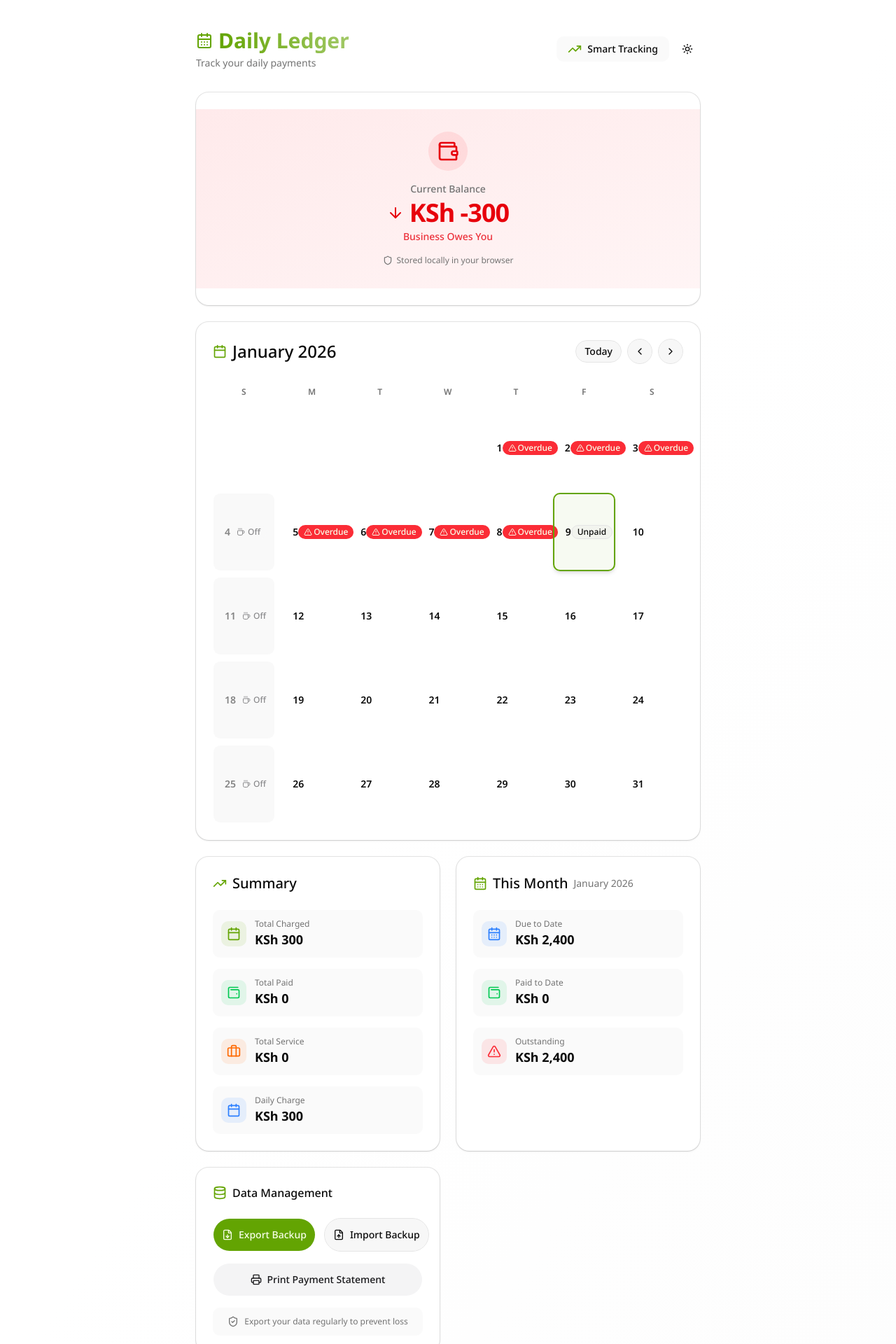
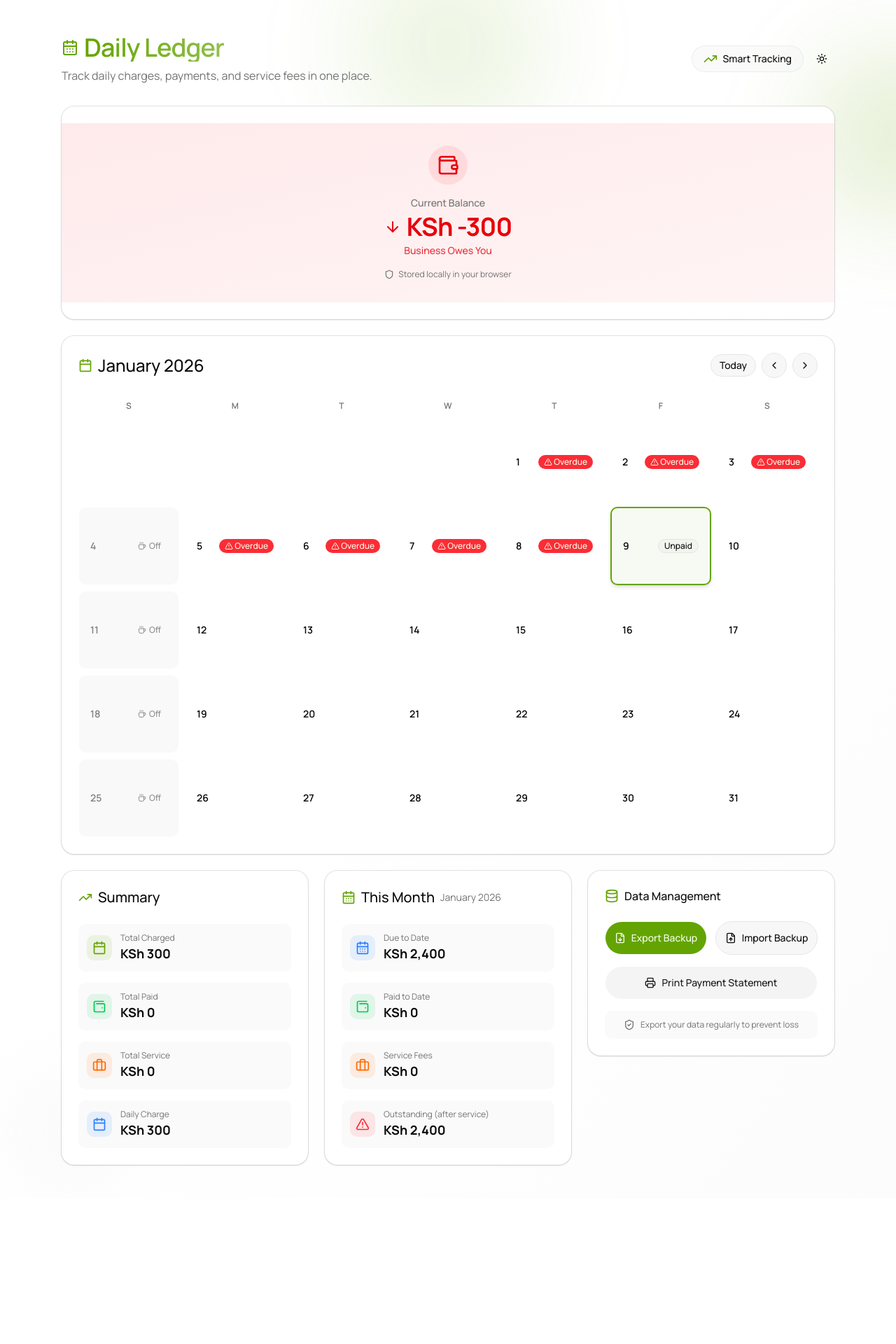
Before and after one commit to Clinton-Okumu/Daily_ledger, a Next.js app: page / in a window 1280 px wide. Shown: the top 1920 px of the page at 70% size. After the commit the page ends 1712 px from the top, so only its background shows below. Built offline with nearby package versions, Linux system fonts and the light colour scheme.

Commit message:
updated components

```diff
--- a/app/globals.css
+++ b/app/globals.css
@@ -9,6 +9,7 @@
   --color-foreground: var(--foreground);
   --font-sans: var(--font-sans);
   --font-mono: var(--font-geist-mono);
+  --font-display: var(--font-display);
   --color-sidebar-ring: var(--sidebar-ring);
   --color-sidebar-border: var(--sidebar-border);
   --color-sidebar-accent-foreground: var(--sidebar-accent-foreground);
@@ -121,6 +122,6 @@
     @apply border-border outline-ring/50;
   }
   body {
-    @apply bg-background text-foreground;
+    @apply bg-background text-foreground font-sans;
   }
 }
--- a/app/layout.tsx
+++ b/app/layout.tsx
@@ -1,17 +1,20 @@
 import type { Metadata } from "next";
-import { Geist, Geist_Mono, Noto_Sans } from "next/font/google";
+import { Fraunces, Geist_Mono, Manrope } from "next/font/google";
 import "./globals.css";
 import { ThemeProvider } from "@/components/ThemeProvider";
 
-const notoSans = Noto_Sans({variable:'--font-sans'});
-
-const geistSans = Geist({
-  variable: "--font-geist-sans",
+const manrope = Manrope({
+  variable: "--font-sans",
   subsets: ["latin"],
 });
 
 const geistMono = Geist_Mono({
   variable: "--font-geist-mono",
+  subsets: ["latin"],
+});
+
+const fraunces = Fraunces({
+  variable: "--font-display",
   subsets: ["latin"],
 });
 
@@ -26,9 +29,13 @@ export default function RootLayout({
   children: React.ReactNode;
 }>) {
   return (
-    <html lang="en" className={notoSans.variable} suppressHydrationWarning>
+    <html
+      lang="en"
+      className={`${manrope.variable} ${fraunces.variable}`}
+      suppressHydrationWarning
+    >
       <body
-        className={`${geistSans.variable} ${geistMono.variable} antialiased`}
+        className={`${geistMono.variable} antialiased`}
       >
         <ThemeProvider
           attribute="class"
--- a/app/page.tsx
+++ b/app/page.tsx
@@ -19,19 +19,30 @@ export default function Page() {
   }, [ledger]);
 
   return (
-    <main className="min-h-screen bg-gradient-to-br from-background via-background to-muted/20">
-      <div className="mx-auto max-w-3xl px-4 sm:px-6 space-y-6 sm:space-y-8 py-6 sm:py-10">
+    <main className="relative min-h-screen overflow-hidden bg-gradient-to-br from-background via-background to-muted/30">
+      <div className="pointer-events-none absolute inset-0">
+        <div className="absolute -top-20 left-1/2 h-72 w-72 -translate-x-1/2 rounded-full bg-primary/10 blur-3xl" />
+        <div className="absolute right-[-10%] top-16 h-64 w-64 rounded-full bg-primary/15 blur-3xl" />
+        <div className="absolute bottom-0 left-0 h-48 w-48 rounded-full bg-muted/40 blur-2xl" />
+      </div>
+      <div className="relative mx-auto max-w-6xl px-4 sm:px-6 space-y-6 sm:space-y-8 py-8 sm:py-12">
         <LedgerHeader />
-        <div className="grid gap-4 sm:gap-6 md:grid-cols-2">
-          <div className="md:col-span-2">
+        <div className="grid gap-4 sm:gap-6 lg:grid-cols-12">
+          <div className="lg:col-span-12">
             <BalanceCard ledger={ledger} />
           </div>
-          <div className="md:col-span-2">
+          <div className="lg:col-span-12">
             <CalendarView ledger={ledger} onChange={setLedger} />
           </div>
-          <SummaryCard ledger={ledger} />
-          <MonthlyTotalsCard ledger={ledger} />
-          <DataActions onLedgerChange={setLedger} ledger={ledger} />
+          <div className="lg:col-span-4">
+            <SummaryCard ledger={ledger} />
+          </div>
+          <div className="lg:col-span-4">
+            <MonthlyTotalsCard ledger={ledger} />
+          </div>
+          <div className="lg:col-span-4">
+            <DataActions onLedgerChange={setLedger} ledger={ledger} />
+          </div>
         </div>
       </div>
     </main>
--- a/components/ledger/LedgerHeader.tsx
+++ b/components/ledger/LedgerHeader.tsx
@@ -4,17 +4,19 @@ import { ThemeToggle } from "@/components/ThemeToggle";
 export default function LedgerHeader() {
   return (
     <div className="flex flex-col sm:flex-row sm:items-center sm:justify-between gap-4">
-      <div className="space-y-1">
+      <div className="space-y-2">
         <div className="flex items-center gap-2">
           <CalendarDays className="w-6 h-6 text-primary" />
-          <h1 className="text-3xl font-bold bg-gradient-to-r from-primary to-primary/60 bg-clip-text text-transparent">
+          <h1 className="text-3xl sm:text-4xl font-semibold tracking-tight font-[var(--font-display)] bg-gradient-to-r from-primary to-primary/70 bg-clip-text text-transparent">
             Daily Ledger
           </h1>
         </div>
-        <p className="text-sm text-muted-foreground">Track your daily payments</p>
+        <p className="text-sm sm:text-base text-muted-foreground">
+          Track daily charges, payments, and service fees in one place.
+        </p>
       </div>
       <div className="flex items-center gap-2">
-        <div className="flex items-center gap-2 px-4 py-2 bg-muted/50 rounded-lg">
+        <div className="flex items-center gap-2 px-4 py-2 bg-muted/50 border border-border/60 rounded-full">
           <TrendingUp className="w-5 h-5 text-primary" />
           <span className="text-sm font-medium">Smart Tracking</span>
         </div>
--- a/components/ledger/MonthlyTotalsCard.tsx
+++ b/components/ledger/MonthlyTotalsCard.tsx
@@ -1,8 +1,8 @@
 import { useEffect, useState } from "react";
 import { Card, CardContent, CardHeader, CardTitle } from "@/components/ui/card";
 import { LedgerState } from "@/types/ledger";
-import { totalChargedInRange, totalPaidInRange } from "@/lib/ledger";
-import { AlertTriangle, CalendarDays, Wallet2 } from "lucide-react";
+import { totalChargedInRange, totalPaidInRange, totalServiceInRange } from "@/lib/ledger";
+import { AlertTriangle, Briefcase, CalendarDays, Wallet2 } from "lucide-react";
 
 export default function MonthlyTotalsCard({ ledger }: { ledger: LedgerState }) {
   const [mounted, setMounted] = useState(false);
@@ -19,7 +19,8 @@ export default function MonthlyTotalsCard({ ledger }: { ledger: LedgerState }) {
   });
   const due = totalChargedInRange(ledger, startOfMonth, today);
   const paid = totalPaidInRange(ledger, startOfMonth, today);
-  const outstanding = Math.max(0, due - paid);
+  const service = totalServiceInRange(ledger, startOfMonth, today);
+  const outstanding = Math.max(0, due - paid - service);
 
   return (
     <Card>
@@ -59,11 +60,22 @@ export default function MonthlyTotalsCard({ ledger }: { ledger: LedgerState }) {
             </div>
             <div className="flex items-center justify-between p-2 sm:p-3 bg-muted/50 rounded-lg">
               <div className="flex items-center gap-2 sm:gap-3">
+                <div className="p-1.5 sm:p-2 bg-orange-500/10 rounded-lg">
+                  <Briefcase className="w-4 h-4 sm:w-5 sm:h-5 text-orange-500" />
+                </div>
+                <div>
+                  <p className="text-[10px] sm:text-xs text-muted-foreground">Service Fees</p>
+                  <p className="text-sm sm:text-lg font-bold">KSh {service.toLocaleString()}</p>
+                </div>
+              </div>
+            </div>
+            <div className="flex items-center justify-between p-2 sm:p-3 bg-muted/50 rounded-lg">
+              <div className="flex items-center gap-2 sm:gap-3">
                 <div className="p-1.5 sm:p-2 bg-red-500/10 rounded-lg">
                   <AlertTriangle className="w-4 h-4 sm:w-5 sm:h-5 text-red-500" />
                 </div>
                 <div>
-                  <p className="text-[10px] sm:text-xs text-muted-foreground">Outstanding</p>
+                  <p className="text-[10px] sm:text-xs text-muted-foreground">Outstanding (after service)</p>
                   <p className="text-sm sm:text-lg font-bold">KSh {outstanding.toLocaleString()}</p>
                 </div>
               </div>
--- a/components/ledger/PaymentPrintView.tsx
+++ b/components/ledger/PaymentPrintView.tsx
@@ -27,7 +27,7 @@ export default function PaymentPrintView({
   const paid = totalPaid(ledger);
   const service = totalService(ledger);
   const charged = totalCharged(ledger, today);
-  const amountDue = Math.max(0, charged - paid);
+  const amountDue = Math.max(0, charged - paid - service);
 
   const sortedPayments = [...ledger.payments].sort((a, b) => new Date(b.date).getTime() - new Date(a.date).getTime());
   const periodStartDate = new Date(sortedPayments[sortedPayments.length - 1]?.date ?? today);
@@ -219,7 +219,7 @@ export default function PaymentPrintView({
                   </p>
                 </div>
                 <div className="summary-item">
-                  <p className="summary-label">Amount Due (Daily Charge)</p>
+                  <p className="summary-label">Amount Due (after service)</p>
                   <p className="summary-value">KSh {amountDue.toLocaleString()}</p>
                 </div>
                 <div className="summary-item">
--- a/lib/ledger.ts
+++ b/lib/ledger.ts
@@ -57,3 +57,20 @@ export function totalPaidInRange(
     )
     .reduce((sum, payment) => sum + payment.amount, 0);
 }
+
+export function totalServiceInRange(
+  state: LedgerState,
+  startDate: Date,
+  endDate: Date
+) {
+  const startStr = formatDate(startDate);
+  const endStr = formatDate(endDate);
+  return state.payments
+    .filter(
+      (payment) =>
+        payment.type === "service" &&
+        payment.date >= startStr &&
+        payment.date <= endStr
+    )
+    .reduce((sum, payment) => sum + payment.amount, 0);
+}
```
